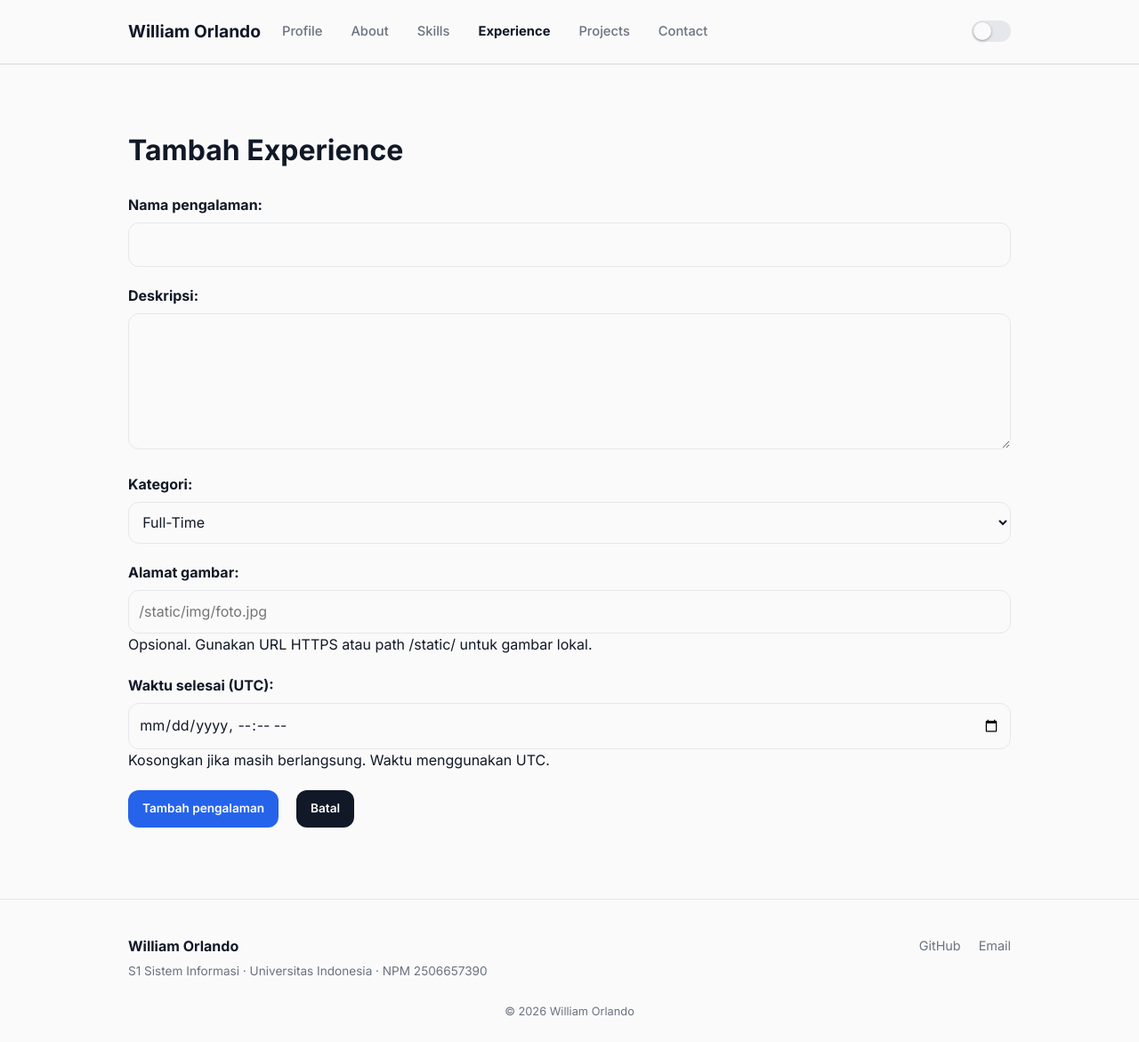
After one commit to williamorln/myportofolio, a Django app: page /experience/add/ in a window 1280 px wide. The commit adds this page. Shown: the whole page at 89% size. Run offline with Django 5.2, Linux system fonts and the light colour scheme.

Commit message:
feat: add experience CRUD forms for first assignment checkpoint

```diff
--- a/main/forms.py
+++ b/main/forms.py
@@ -1,6 +1,31 @@
-from django.forms import ModelForm, TextInput, Textarea, URLInput
+from django.forms import DateTimeInput, ModelForm, TextInput, Textarea, URLInput
 
-from main.models import Project
+from main.models import Experience, Project
+
+
+class ExperienceForm(ModelForm):
+    class Meta:
+        model = Experience
+        # started_at is an automatic creation timestamp; ended_at is user data.
+        fields = ['title', 'description', 'category', 'thumbnail', 'ended_at']
+        labels = {
+            'title': 'Nama pengalaman',
+            'description': 'Deskripsi',
+            'category': 'Kategori',
+            'thumbnail': 'Alamat gambar',
+            'ended_at': 'Waktu selesai (UTC)',
+        }
+        help_texts = {
+            'thumbnail': 'Opsional. Gunakan URL HTTPS atau path /static/ untuk gambar lokal.',
+            'ended_at': 'Kosongkan jika masih berlangsung. Waktu menggunakan UTC.',
+        }
+        widgets = {
+            'description': Textarea(attrs={'rows': 5}),
+            'thumbnail': TextInput(attrs={'placeholder': '/static/img/foto.jpg'}),
+            'ended_at': DateTimeInput(
+                format='%Y-%m-%dT%H:%M', attrs={'type': 'datetime-local'},
+            ),
+        }
 
 
 class ProjectForm(ModelForm):
--- a/main/urls.py
+++ b/main/urls.py
@@ -1,6 +1,9 @@
 from django.urls import path
 
 from main.views import (
+    create_experience,
+    update_experience,
+    delete_experience,
     create_project,
     delete_project,
     get_projects_json,
@@ -15,6 +18,9 @@ app_name = 'main'
 urlpatterns = [
     path('', show_main, name='show_main'),
     path('experience/', show_experience, name='show_experience'),
+    path('experience/add/', create_experience, name='create_experience'),
+    path('experience/<uuid:experience_id>/edit/', update_experience, name='update_experience'),
+    path('experience/<uuid:experience_id>/delete/', delete_experience, name='delete_experience'),
     path('projects/', show_projects, name='show_projects'),
     path('projects/add/', create_project, name='create_project'),
     path('projects/<uuid:project_id>/delete/', delete_project, name='delete_project'),
--- a/main/views.py
+++ b/main/views.py
@@ -2,8 +2,9 @@ from django.contrib import messages
 from django.core import serializers
 from django.http import HttpResponse
 from django.shortcuts import get_object_or_404, redirect, render
+from django.views.decorators.http import require_http_methods
 
-from main.forms import ProjectForm
+from main.forms import ExperienceForm, ProjectForm
 from main.models import Experience, Project
 
 
@@ -30,6 +31,48 @@ def show_experience(request):
         'active_page': 'experience',
     }
     return render(request, 'experience.html', context)
+
+
+def _experience_context(**extra):
+    return {
+        'name': 'William Orlando', 'npm': '2506657390',
+        'study_program': 'S1 Sistem Informasi', 'active_page': 'experience',
+        **extra,
+    }
+
+
+def _experience_form(request, instance=None):
+    """Share validation and rendering while binding edits to the existing row."""
+    form = ExperienceForm(
+        request.POST if request.method == 'POST' else None, instance=instance,
+    )
+    if request.method == 'POST' and form.is_valid():
+        form.save()
+        messages.success(request, 'Pengalaman berhasil diperbarui.' if instance else 'Pengalaman berhasil ditambahkan.')
+        return redirect('main:show_experience')
+    return render(request, 'experience_form.html', _experience_context(
+        form=form, editing=instance is not None,
+    ))
+
+
+@require_http_methods(['GET', 'POST'])
+def create_experience(request):
+    return _experience_form(request)
+
+
+@require_http_methods(['GET', 'POST'])
+def update_experience(request, experience_id):
+    return _experience_form(request, get_object_or_404(Experience, pk=experience_id))
+
+
+@require_http_methods(['GET', 'POST'])
+def delete_experience(request, experience_id):
+    experience = get_object_or_404(Experience, pk=experience_id)
+    if request.method == 'POST':
+        experience.delete()
+        messages.success(request, 'Pengalaman berhasil dihapus.')
+        return redirect('main:show_experience')
+    return render(request, 'experience_confirm_delete.html', _experience_context(experience=experience))
 
 
 def get_projects_json(request):
--- a/static/css/style.css
+++ b/static/css/style.css
@@ -889,6 +889,7 @@ body:has(#theme-toggle:checked) .experience-status-ongoing {
 }
 
 .form-group input,
+.form-group select,
 .form-group textarea {
   width: 100%;
   box-sizing: border-box;
@@ -902,12 +903,14 @@ body:has(#theme-toggle:checked) .experience-status-ongoing {
 }
 
 .form-group input:focus,
+.form-group select:focus,
 .form-group textarea:focus {
   outline: 2px solid var(--accent);
   border-color: var(--accent);
 }
 
-.form-error {
+.form-error,
+.errorlist {
   color: #b42318;
   font-size: 0.85rem;
   margin-top: 0.35rem;
--- /dev/null
+++ b/templates/experience_form.html
@@ -0,0 +1,27 @@
+{% extends "base.html" %}
+{% block meta %}<title>{% if editing %}Edit{% else %}Tambah{% endif %} Experience - {{ name }}</title>{% endblock meta %}
+{% block content %}
+<main>
+  <section class="experience-section">
+    <div class="container">
+      <h1>{% if editing %}Edit{% else %}Tambah{% endif %} Experience</h1>
+      <form method="post" class="project-form">
+        {% csrf_token %}
+        {{ form.non_field_errors }}
+        {% for field in form %}
+          <div class="form-group">
+            {{ field.label_tag }}
+            {{ field }}
+            {% if field.help_text %}<p id="{{ field.auto_id }}_helptext">{{ field.help_text }}</p>{% endif %}
+            {{ field.errors }}
+          </div>
+        {% endfor %}
+        <div class="project-actions">
+          <button type="submit" class="button">{% if editing %}Simpan perubahan{% else %}Tambah pengalaman{% endif %}</button>
+          <a href="{% url 'main:show_experience' %}" class="button button-secondary">Batal</a>
+        </div>
+      </form>
+    </div>
+  </section>
+</main>
+{% endblock content %}
```
Also changed, not shown: templates/experience.html (+9 -1 lines), templates/experience_confirm_delete.html (added, +17 -0 lines), README.md.
